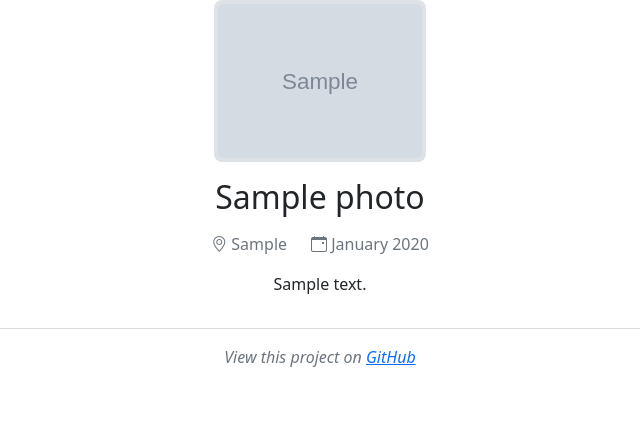
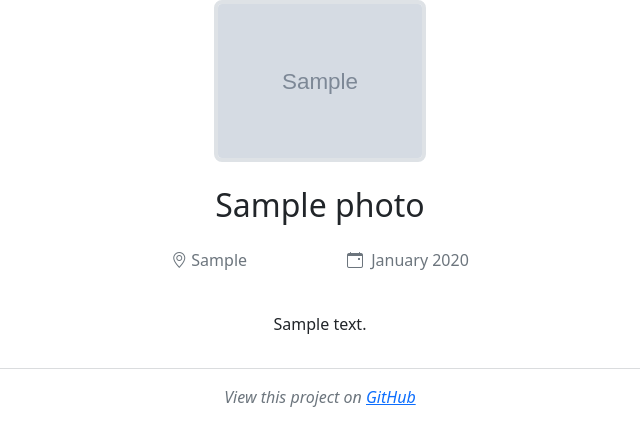
Before and after one commit to Cmastris/django_photo_gallery, a Django app: a page that uses photo_gallery/photos/templates/photos/photo_detail.html in a window 1280 px wide. Shown: the part 24-470 px from the top of the page, without its empty margins (320-960 px from the left). Run offline with Django 4.2, Linux system fonts and the light colour scheme; tables that the repository leaves empty hold one stand-in row (values such as "Sample post"); grey boxes marked "Sample" are stand-in pictures; some libraries are stand-ins or nearby versions.

Commit message:
Adjust photo detail template spacing

```diff
--- a/photo_gallery/photos/templates/photos/photo_detail.html
+++ b/photo_gallery/photos/templates/photos/photo_detail.html
@@ -9,13 +9,15 @@
        class="img-fluid border border-4 rounded-3" alt="{{ photo.title }}">
 </div>
 <div class="container-lg text-center">
-  <h1 class="h2 mt-3">{{ photo.title }}</h1>
-  <p>
-    <div class="row justify-content-md-center gy-1 text-muted">
-      <div class="col-md-auto"><i class="bi bi-geo-alt"></i> {{ photo.location }}</div>
-      <div class="col-md-auto"><i class="bi bi-calendar-event"></i> {{ photo.date_taken|date:"F Y" }}</div>
+  <h1 class="h2 pt-4">{{ photo.title }}</h1>
+  <div class="row justify-content-md-center pt-3 pb-4 gy-2 mb-lg-3 text-muted">
+    <div class="col-md-auto px-5">
+      <i class="bi bi-geo-alt"></i> {{ photo.location }}
     </div>
-  </p>
+    <div class="col-md-auto px-5">
+      <i class="bi bi-calendar-event px-1"></i> {{ photo.date_taken|date:"F Y" }}
+    </div>
+  </div>
   <div class="row justify-content-lg-center">
     <div class="col-lg-9">
       <p>{{ photo.description }}</p>
```
